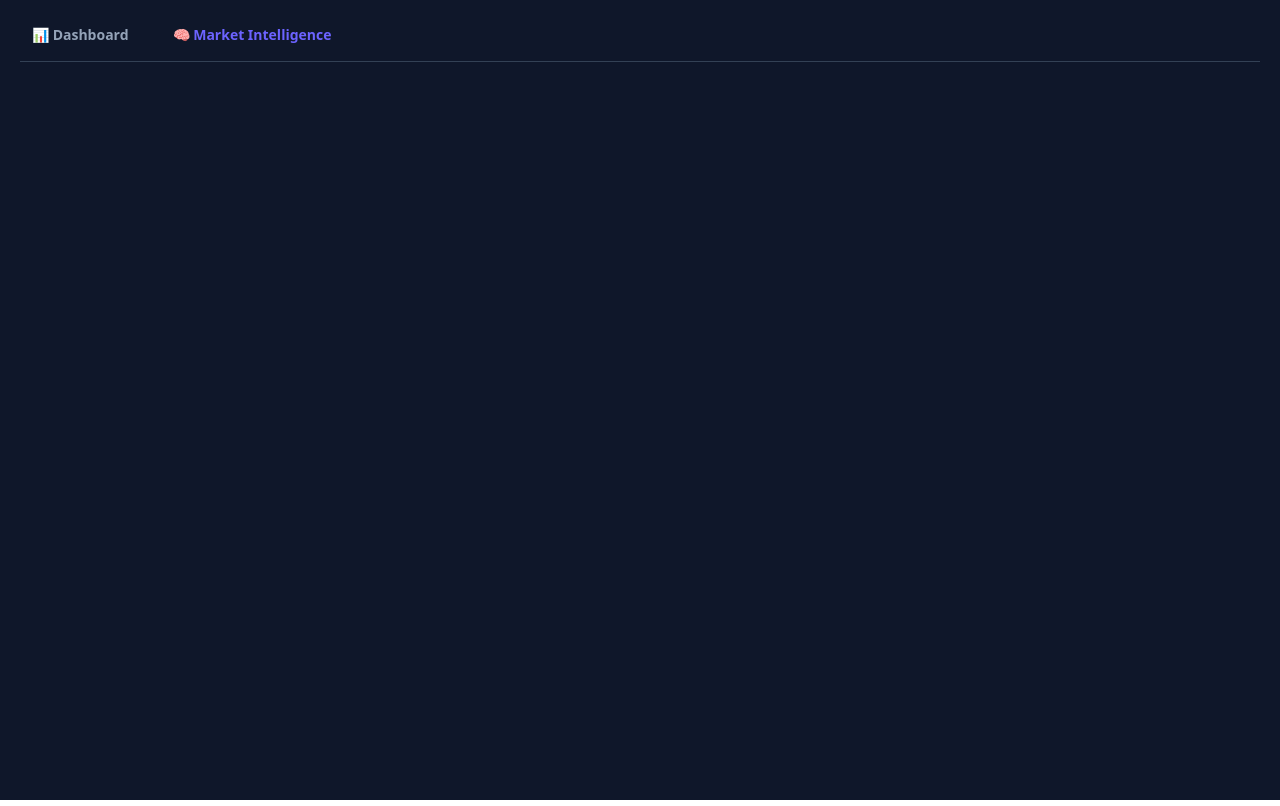
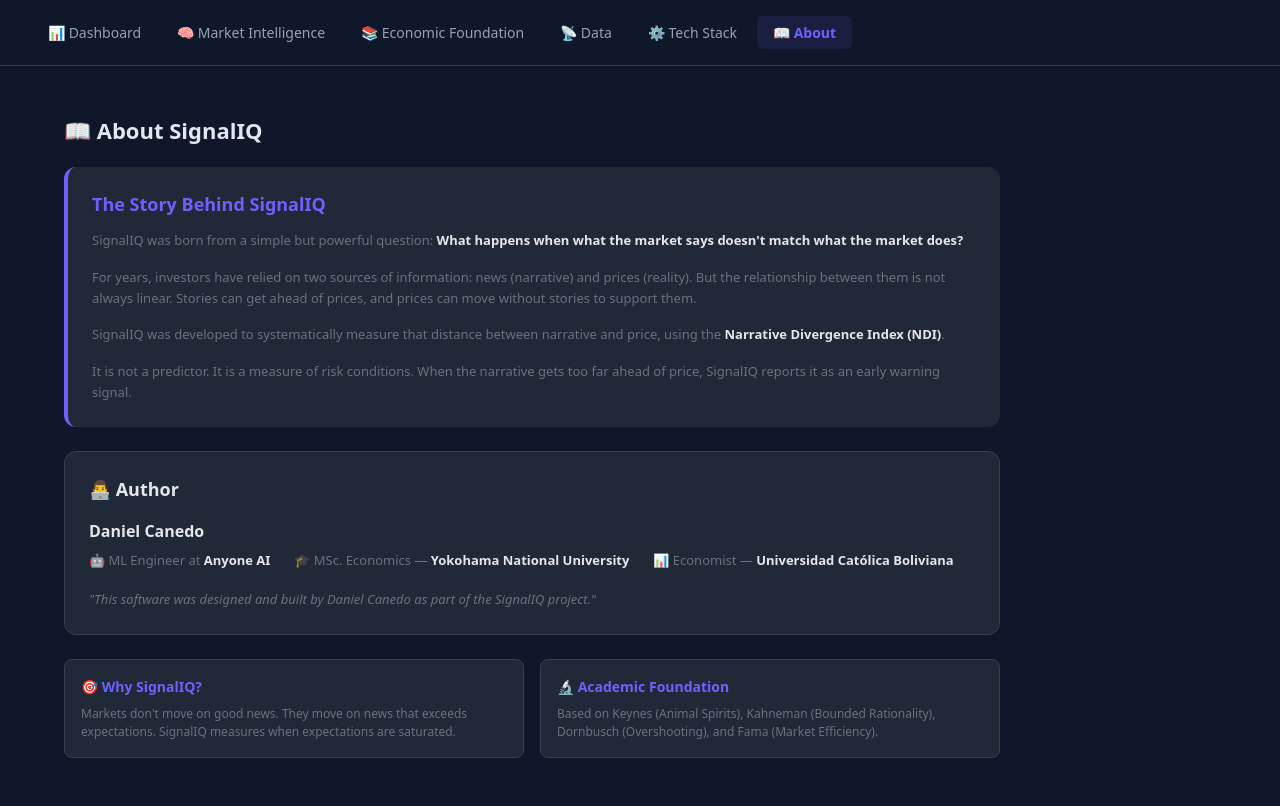
Before and after one commit to danacioDS/SignalIQ, a React (Create React App) app in the folder frontend/: page /about in a window 1280 px wide. Built offline with nearby package versions, Linux system fonts and the light colour scheme.

Commit message:
feat: restaurar navegación completa con todas las páginas

```diff
--- a/frontend/src/App.tsx
+++ b/frontend/src/App.tsx
@@ -1,61 +1,87 @@
 import React from 'react';
-import { BrowserRouter as Router, Routes, Route, Link } from 'react-router-dom';
+import { BrowserRouter as Router, Routes, Route, Link, useLocation } from 'react-router-dom';
+import Dashboard from './pages/Dashboard';
 import MarketIntelligence from './pages/MarketIntelligence';
 
-// Importar el Dashboard existente
-// (Asegúrate de que la ruta sea correcta)
-import Dashboard from './pages/Dashboard';
+// Importar las otras páginas
+import EconomicFoundation from './pages/EconomicFoundation';
+import Data from './pages/Data';
+import TechStack from './pages/TechStack';
+import About from './pages/About';
 
 const App: React.FC = () => {
+  const location = useLocation();
+
+  const navItems = [
+    { path: '/', label: '📊 Dashboard' },
+    { path: '/intelligence', label: '🧠 Market Intelligence' },
+    { path: '/economic', label: '📚 Economic Foundation' },
+    { path: '/data', label: '📡 Data' },
+    { path: '/tech', label: '⚙️ Tech Stack' },
+    { path: '/about', label: '📖 About' },
+  ];
+
   return (
-    <Router>
     <div style={{
-        padding: '20px',
       backgroundColor: '#0f172a',
-        minHeight: '100vh'
+      minHeight: '100vh',
+      color: '#e2e8f0'
     }}>
       <nav style={{
-          marginBottom: '20px',
+        padding: '16px 32px',
+        borderBottom: '1px solid #334155',
         display: 'flex',
-          gap: '20px',
-          borderBottom: '1px solid #334155',
-          paddingBottom: '12px'
+        gap: '4px',
+        flexWrap: 'wrap',
+        backgroundColor: '#0f172a',
+        position: 'sticky',
+        top: 0,
+        zIndex: 100,
       }}>
+        {navItems.map((item) => {
+          const isActive = location.pathname === item.path;
+          return (
             <Link
-            to="/"
+              key={item.path}
+              to={item.path}
               style={{
-              color: '#94a3b8',
+                color: isActive ? '#6c63ff' : '#94a3b8',
                 textDecoration: 'none',
-              fontWeight: '600',
+                fontWeight: isActive ? '700' : '500',
                 fontSize: '14px',
-              padding: '4px 12px',
-              borderRadius: '4px',
+                padding: '6px 16px',
+                borderRadius: '6px',
+                background: isActive ? 'rgba(108, 99, 255, 0.1)' : 'transparent',
+                transition: 'all 0.2s',
               }}
             >
-            📊 Dashboard
+              {item.label}
             </Link>
-          <Link
-            to="/intelligence"
-            style={{
-              color: '#6c63ff',
-              textDecoration: 'none',
-              fontWeight: '600',
-              fontSize: '14px',
-              padding: '4px 12px',
-              borderRadius: '4px',
-            }}
-          >
-            🧠 Market Intelligence
-          </Link>
+          );
+        })}
       </nav>
 
+      <div style={{ padding: '24px 32px' }}>
         <Routes>
           <Route path="/" element={<Dashboard />} />
           <Route path="/intelligence" element={<MarketIntelligence />} />
+          <Route path="/economic" element={<EconomicFoundation />} />
+          <Route path="/data" element={<Data />} />
+          <Route path="/tech" element={<TechStack />} />
+          <Route path="/about" element={<About />} />
         </Routes>
       </div>
+    </div>
+  );
+};
+
+// Wrapper con Router
+const AppWrapper: React.FC = () => {
+  return (
+    <Router>
+      <App />
     </Router>
   );
 };
 
-export default App;
+export default AppWrapper;
--- a/frontend/src/api/market-intelligence.ts
+++ b/frontend/src/api/market-intelligence.ts
@@ -1,15 +1,14 @@
 /**
  * Market Intelligence - API Client
- * En desarrollo: usa mocks
- * En producción: llama al backend real
+ * Intenta backend, fallback a mocks
  */
 
 import { TickerAnalysisResponse } from '../types/market-intelligence';
 
-const API_BASE_URL = process.env.REACT_APP_API_URL || 'http://localhost:10000';
+const API_BASE_URL = process.env.REACT_APP_API_URL || 'https://signaliq-l8mi.onrender.com';
 
 // ============================================================
-// DATOS MOCK PARA DESARROLLO
+// DATOS MOCK
 // ============================================================
 
 const createMockData = (ticker: string): TickerAnalysisResponse => {
@@ -88,7 +87,6 @@
     },
   };
 
-  // Personalizar por ticker
   const overrides: Record<string, Partial<TickerAnalysisResponse>> = {
     NVDA: {
       ndi: 2.707,
@@ -222,29 +220,41 @@
 };
 
 // ============================================================
-// FUNCIÓN PRINCIPAL
+// FUNCIÓN PRINCIPAL - Intenta backend, fallback a mocks
 // ============================================================
 
 export const fetchTickerAnalysis = async (ticker: string): Promise<TickerAnalysisResponse> => {
-  // Simular latencia de red
-  await new Promise((resolve) => setTimeout(resolve, 600));
+  try {
+    // Intentar llamar al backend
+    const response = await fetch(`${API_BASE_URL}/api/ticker/analysis/${ticker}`, {
+      headers: {
+        'Accept': 'application/json',
+      },
+    });
 
-  // En producción, llamar al backend real
-  if (process.env.NODE_ENV === 'production') {
-    try {
-      const response = await fetch(`${API_BASE_URL}/api/ticker/analysis/${ticker}`);
-      if (!response.ok) {
-        throw new Error(`Failed to fetch data for ${ticker}`);
-      }
-      return response.json();
-    } catch (error) {
-      console.warn('Fallback a datos mock para', ticker);
+    // Si la respuesta no es OK, usar mock
+    if (!response.ok) {
+      console.warn(`Backend responded with ${response.status}, using mock data for ${ticker}`);
+      await new Promise((resolve) => setTimeout(resolve, 300));
       return createMockData(ticker);
     }
+
+    // Intentar parsear JSON
+    const text = await response.text();
+    try {
+      const data = JSON.parse(text);
+      return data;
+    } catch (parseError) {
+      // Si no es JSON válido, usar mock
+      console.warn('Backend response is not valid JSON, using mock data');
+      return createMockData(ticker);
+    }
+  } catch (error) {
+    // Si hay error de red, usar mock
+    console.warn(`Network error fetching ${ticker}, using mock data:`, error);
+    await new Promise((resolve) => setTimeout(resolve, 300));
+    return createMockData(ticker);
   }
-
-  // En desarrollo: usar mocks
-  return createMockData(ticker);
 };
 
 // ============================================================
--- a/frontend/src/pages/Docs.tsx
+++ b/frontend/src/pages/Docs.tsx
@@ -2,7 +2,7 @@
 import { C } from '../components/styles';
 import EconomicFoundation from '../components/EconomicFoundation';
 import Methodology from '../components/Methodology';
-import TechStack from '../components/TechStack';
+import TechStack from './TechStack';
 import Architecture from '../components/Architecture';
 
 export default function Docs() {
--- a/frontend/src/components/TechStack.tsx
+++ b/frontend/src/pages/TechStack.tsx
@@ -1,4 +1,4 @@
-import { C } from "./styles";
+import { C } from "../components/styles";
 
 export default function TechStack() {
   return (
```
Also changed, not shown: frontend/src/pages/Data.tsx (renamed from frontend/src/components/Data.tsx). Lines whose indentation alone changed are shown as unchanged.
